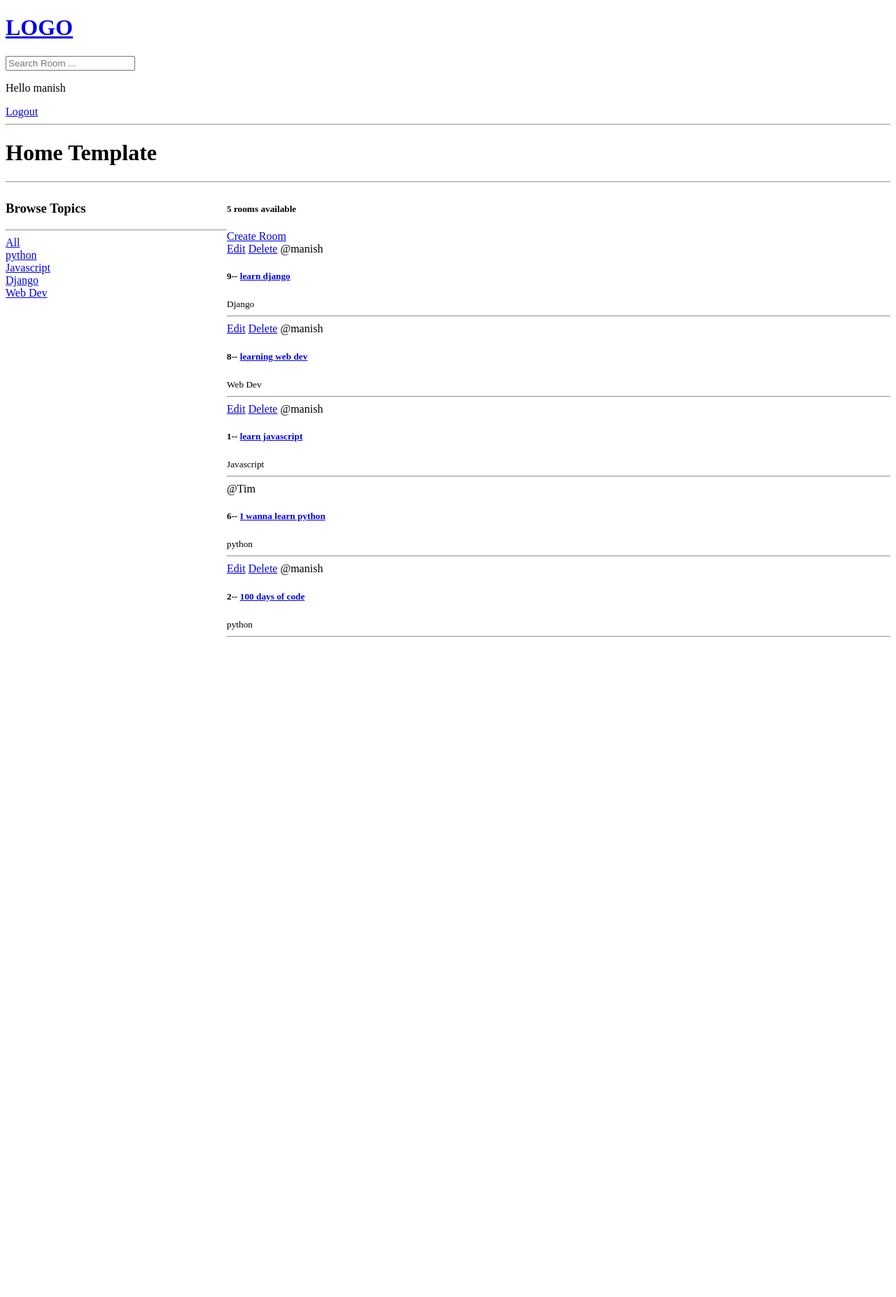
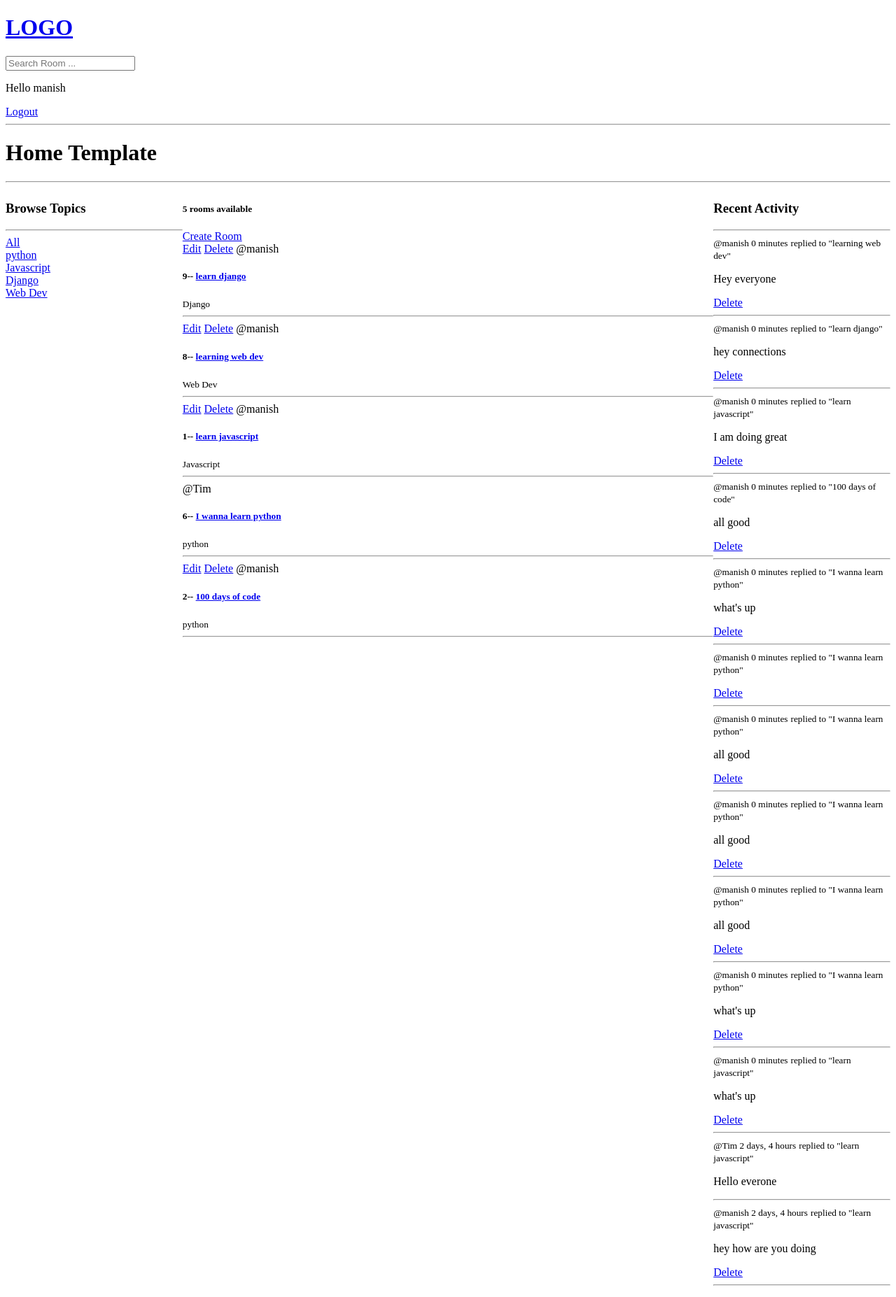
Before and after one commit to Healthy-Manish/GreatTalks, a Django app: page / in a window 1280 px wide. Shown: the whole page at 70% size. Before the commit the page ends 911 px from the top, so only its background shows below. Run offline with Django 4.2, Linux system fonts and the light colour scheme; a user stored in the database is signed in; data comes from the database, SQL or seed files in the repository; both versions use the stored data as it was after the commit.

Commit message:
making recent activity page in app

```diff
--- a/base/models.py
+++ b/base/models.py
@@ -15,7 +15,7 @@ class  Room(models.Model):
     topic = models.ForeignKey(Topic, on_delete=models.SET_NULL, null=True)
     name = models.CharField(max_length=200)
     description = models.TextField(null = True, blank=True)
-    # participants =
+    participants =  models.ManyToManyField(User, related_name='participants', blank=True)
     updated = models.DateTimeField(auto_now=True)
     created = models.DateTimeField(auto_now_add=True)
 
@@ -32,5 +32,7 @@ class Message(models.Model):
     updated = models.DateTimeField(auto_now=True)
     created = models.DateTimeField(auto_now_add=True)
 
+    class Meta:
+        ordering = ['-updated','-created']
     def __str__(self) :
         return self.body[0:50]
--- /dev/null
+++ b/base/templates/base/activity_component.html
@@ -0,0 +1,14 @@
+<h3>Recent Activity</h3>
+<hr>
+{% for message in room_messages%}
+    <div>
+        <small>@{{message.user}} {{message.created|timesince}}</small>
+        <small>replied to "{{message.room}}"</small>
+
+        <p>{{message}}</p>
+        {% if request.user == message.user %}
+        <a href="{% url 'delete-message' message.id %}"> Delete</a>
+        {% endif %}
+        <hr>
+    </div>
+{%  endfor %}
--- a/base/templates/base/home.html
+++ b/base/templates/base/home.html
@@ -4,7 +4,7 @@
 <style>
     .home-container{
         display: grid;
-        grid-template-columns: 1fr 3fr;
+        grid-template-columns: 1fr 3fr 1fr;
     }
 </style>
 <h1>Home Template</h1>
@@ -43,5 +43,9 @@
             </div>
         </div>
 
+        <div class="">
+          {% include 'base/activity_component.html' %}
+        </div>
+
 </div>
 {% endblock content %}
--- a/base/urls.py
+++ b/base/urls.py
@@ -10,8 +10,9 @@ urlpatterns = [
     path('room/<str:pk>',views.room, name="room"),
     path('create-room/',views.createRoom,name="create-room"),
     path('update-room/<str:pk>/',views.updateRoom,name="update-room"),
-    path('delete-room/<str:pk>/',views.deleteRoom,name="delete-room")
+    path('delete-room/<str:pk>/',views.deleteRoom,name="delete-room"),
 
+    path('delete-message/<str:pk>/',views.deleteMessage,name="delete-message")
 
 
 ]
--- a/base/views.py
+++ b/base/views.py
@@ -69,7 +69,9 @@ def home(request):
 
     topics = Topic.objects.all()
     room_count = rooms.count()
-    context = {'rooms':rooms, 'topics':topics,'room_count':room_count}
+    room_messages = Message.objects.filter(Q(room__topic__name__icontains=q))
+
+    context = {'rooms':rooms, 'topics':topics,'room_count':room_count,'room_messages': room_messages}
     return render(request,'base/home.html',context)
 
 def room(request,pk):
@@ -77,14 +79,17 @@ def room(request,pk):
     room = Room.objects.get(id = pk)
     room_messages = room.message_set.all().order_by('-created')
 
+    participants = room.participants.all()
+
     if request.method == 'POST':
         message = Message.objects.create(
             user = request.user,
             room = room,
             body = request.POST.get('body')
         )
+        room.participants.add(request.user)
         return redirect('room',pk = room.id)
-    context = {'room':room, 'room_messages': room_messages}
+    context = {'room':room, 'room_messages': room_messages,'participants': participants}
 
     return render(request, 'base/room.html',context)
 
@@ -130,3 +135,16 @@ def deleteRoom(request,pk):
         room.delete()
         return redirect('home')
     return render(request, 'base/delete.html',{'obj':room})
+
+@login_required(login_url='login')
+
+def deleteMessage(request,pk):
+    message = Message.objects.get(id = pk)
+
+    if request.user != message.user:
+        return HttpResponse('You are not allowed here!!')
+
+    if request.method == 'POST':
+        message.delete()
+        return redirect('home')
+    return render(request, 'base/delete.html',{'obj':message})
```
Also changed, not shown: base/templates/base/room.html (+14 -5 lines), base/migrations/0003_alter_room_options_room_participants.py (added), db.sqlite3.
